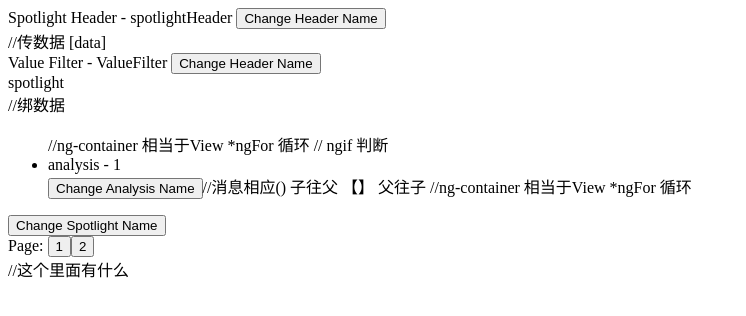
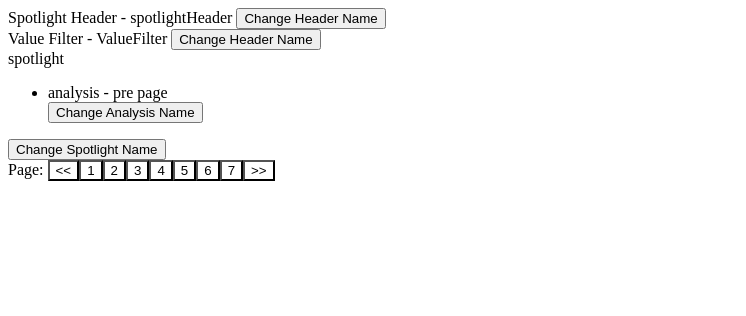
Before and after one commit to JoeyLi-1/AngularModel, an Angular app: page / in a window 1280 px wide. Shown: the top 316 px of the page, without its empty margins (0-746 px from the left). Built offline with nearby package versions, Linux system fonts and the light colour scheme.

Commit message:
add pagination style

```diff
--- a/package.json
+++ b/package.json
@@ -21,6 +21,7 @@
     "@angular/platform-browser-dynamic": "~7.0.0",
     "@angular/router": "~7.0.0",
     "core-js": "^2.5.4",
+    "jquery": "^3.4.1",
     "rxjs": "~6.3.3",
     "zone.js": "~0.8.26"
   },
@@ -29,9 +30,10 @@
     "@angular/cli": "~7.0.3",
     "@angular/compiler-cli": "~7.0.0",
     "@angular/language-service": "~7.0.0",
-    "@types/node": "~8.9.4",
     "@types/jasmine": "~2.8.8",
     "@types/jasminewd2": "~2.0.3",
+    "@types/jquery": "^3.3.34",
+    "@types/node": "~8.9.4",
     "codelyzer": "~4.5.0",
     "jasmine-core": "~2.99.1",
     "jasmine-spec-reporter": "~4.2.1",
--- a/src/app/app-routing.module.ts
+++ b/src/app/app-routing.module.ts
@@ -7,4 +7,4 @@ const routes: Routes = [];
   imports: [RouterModule.forRoot(routes)],
   exports: [RouterModule]
 })
-export class AppRoutingModule { }
+export class  AppRoutingModule { }
--- a/src/app/app.module.ts
+++ b/src/app/app.module.ts
@@ -21,16 +21,16 @@ import { PaginationComponent } from './spotlight/pagination/pagination.component
     ValueFilterComponet,
     PaginationComponent
   ],
-  imports: [  //导入比如 navigation 第三方的库
+  imports: [
     BrowserModule,
     AppRoutingModule
   ],
-  providers: [   //自动给写成单例
+  providers: [
     SpotlightService,
     SpotlightHeaderService,
     ValueFilterService,
     PaginationService
   ],
-  bootstrap: [AppComponent]//启动时加载那个模块
+  bootstrap: [AppComponent]
 })
 export class AppModule { }
--- a/src/app/spotlight/pagination/pagination.component.html
+++ b/src/app/spotlight/pagination/pagination.component.html
@@ -1,6 +1,12 @@
-<div>
+<div ng-app="myApp">
     Page:
-    <ng-container *ngFor="let page of data?.count">
-        <button (click)="svc.selectedPageChanged(page, selectPage, data)">{{page}}</button>
+    <ng-container *ngFor="let page of data?.count,let i = index">
+
+        <button
+        (click)="svc.selectedPageChanged(page, selectPage, data)"
+         [ngStyle]="{'background-color': selectPage == i ? 'green':'white'}"
+        >{{page}}</button>
+
     </ng-container>
+
 </div>
--- a/src/app/spotlight/pagination/pagination.component.ts
+++ b/src/app/spotlight/pagination/pagination.component.ts
@@ -7,16 +7,15 @@ import { PaginationProps } from '../spotlight';
     templateUrl: './pagination.component.html'
 })
 
-export class PaginationComponent implements OnChanges {// OnChange接口   shouldUpdateConponent--RN
+export class PaginationComponent implements OnChanges {
 
-    @Input() data: PaginationProps;//prop   将Prop 和State 包在一块 合在一起?  依然很干净
+    @Input() data: PaginationProps;
     @Output() selectPage: EventEmitter<any> = new EventEmitter<any>();
 
     constructor(public svc: PaginationService) {
 
     }
 
-    ngOnChanges(chg: SimpleChanges) {   // 包着数据
-        console.log(chg);
+    ngOnChanges(chg: SimpleChanges) {
     }
 }
--- a/src/app/spotlight/spotlight.component.html
+++ b/src/app/spotlight/spotlight.component.html
@@ -1,14 +1,13 @@
-<spotlight-header [data]="model.header"></spotlight-header> //传数据  [data]
+<spotlight-header [data]="model.header"></spotlight-header>
 <value-filter [data]="model.valueFilter"></value-filter>
-<div>{{model.name}}</div>//绑数据
+<div>{{model.name}}</div>
 <ul>
-    <ng-container *ngFor="let analys of model.analysis; let i = index;">//ng-container 相当于View  *ngFor 循环
-        <ng-container *ngIf="model.pagination.currentIndex === i"> // ngif 判断
+    <ng-container *ngFor="let analys of model.analysis; let i = index;">
+        <ng-container *ngIf="model.pagination.currentIndex === i">
             <li>{{analys.name}}</li>
-            <button (click)="svc.changeAnalysisName(analys)">Change Analysis Name</button>//消息相应() 子往父   【】 父往子
+            <button (click)="svc.changeAnalysisName(analys)">Change Analysis Name</button>
         </ng-container>
     </ng-container>
 </ul>
 <button (click)="svc.changeSpotlightName(model)">Change Spotlight Name</button>
 <pagination-container [data]="model.pagination" (selectPage)="selectPageChanged($event)"></pagination-container>
-//这个里面有什么
--- a/src/app/spotlight/spotlight.component.ts
+++ b/src/app/spotlight/spotlight.component.ts
@@ -9,17 +9,21 @@ import { SpotlightModel } from './spotlight';
 
 export class Spotlight {
     model: SpotlightModel;
-    constructor(public svc: SpotlightService) {//依赖注入  单例  组件
+    constructor(public svc: SpotlightService) {
         this.model = {
             name: 'spotlight',
-            analysis: [{name: 'analysis - 1'}, {name: 'analysis - 2'}],
+        analysis: [{name: 'analysis - pre page'},
+        {name: 'analysis - 1'}, {name: 'analysis - 2'}
+        ,{name: 'analysis - 3'}, {name: 'analysis - 4'}
+        ,{name: 'analysis - 5'}, {name: 'analysis - 6'}
+        ,{name: 'analysis - 7'}, {name: 'analysis - next page'}],
             header: { name: 'spotlightHeader' },
             valueFilter: { name: 'ValueFilter' },
-            pagination: { count: ['1', '2'], currentIndex: 0 }
+            pagination: { count: ['<<','1', '2','3','4','5','6','7','>>'], currentIndex: 0 }
         };
     }
 
-    selectPageChanged(index: number) {   //消息绑定
+    selectPageChanged(index: number) {
         this.svc.selectedPageChanged(index, this.model);
     }
 }
--- a/src/app/spotlight/spotlight.service.ts
+++ b/src/app/spotlight/spotlight.service.ts
@@ -1,7 +1,7 @@
 import { Injectable } from '@angular/core';
 import { SpotlightModel, Analysis } from './spotlight';
 
-@Injectable({providedIn: 'root'}) //全局的单例  《--写这个表示
+@Injectable({providedIn: 'root'})
 
 export class SpotlightService {
     constructor() {
@@ -19,5 +19,6 @@ export class SpotlightService {
 
     selectedPageChanged(index: number, model: SpotlightModel) {
         alert(`Current select analysis is: ${model.analysis[index].name}`);
+
     }
 }
--- a/src/app/spotlight/spotlightHeader/spotlightHeader.component.ts
+++ b/src/app/spotlight/spotlightHeader/spotlightHeader.component.ts
@@ -16,6 +16,6 @@ export class SpotlightHeader implements OnChanges {
     }
 
     ngOnChanges(chg: SimpleChanges) {
-        console.log(chg);
+        console.log('--SpotlightHeader--ngOnChanges--->>>',chg);
     }
 }
--- a/src/app/spotlight/spotlightHeader/spotlightHeader.service.ts
+++ b/src/app/spotlight/spotlightHeader/spotlightHeader.service.ts
@@ -1,7 +1,7 @@
 import { Injectable } from '@angular/core';
 import { SpotlightHeaderProps } from '../spotlight';
 
-@Injectable()  //当前模块作用于
+@Injectable()
 
 export class SpotlightHeaderService {
     constructor() {
```
Also changed, not shown: src/app/spotlight/pagination/pagination.service.ts (+22 -1 lines).
